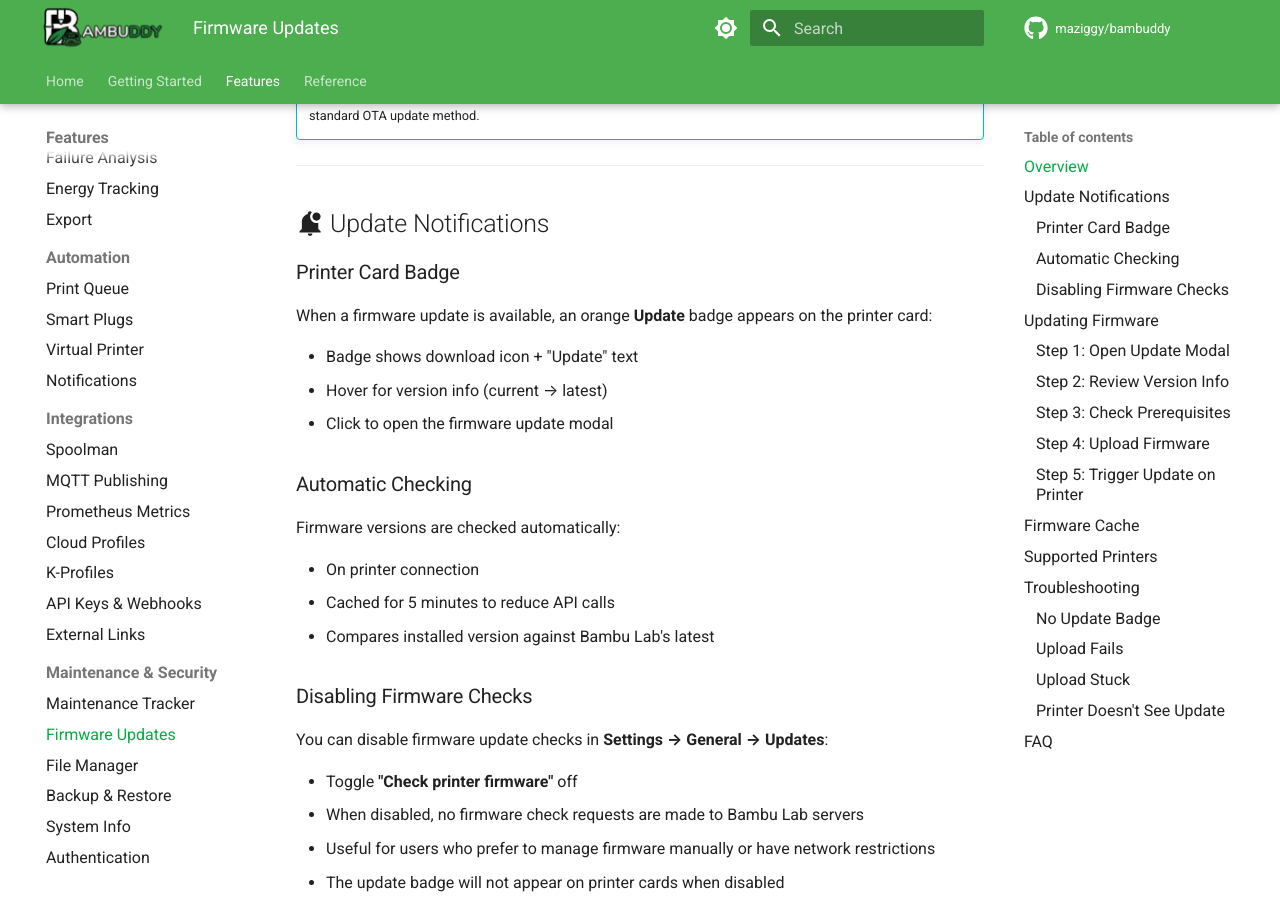
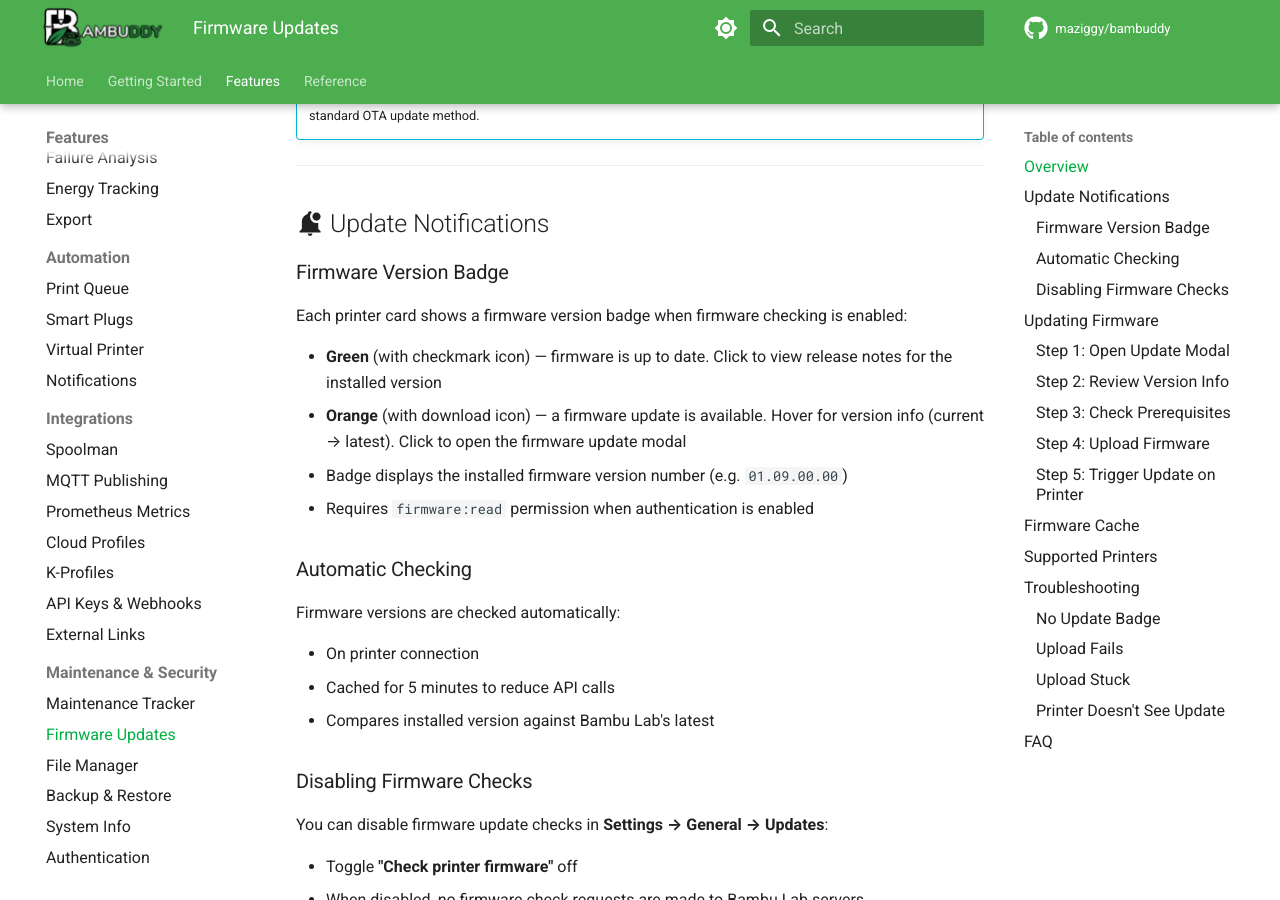
Before and after one commit to maziggy/bambuddy-wiki, an MkDocs documentation site: the page built from docs/features/firmware-updates.md, in a window 1280 px wide and 900 px high, scrolled down 767 px. Built offline with MkDocs 1.6.1 and Material for MkDocs 9.7.7, drawn with Linux system fonts in a browser that asks for light colours; comment, search, counter and statistics services are not loaded; the version menu is left out.

Commit message:
Updated Wiki

```diff
--- a/docs/features/firmware-updates.md
+++ b/docs/features/firmware-updates.md
@@ -28,13 +28,14 @@ Bambu Lab printers typically receive firmware updates through Bambu Cloud. For p
 
 ## :material-bell-badge: Update Notifications
 
-### Printer Card Badge
+### Firmware Version Badge
 
-When a firmware update is available, an orange **Update** badge appears on the printer card:
+Each printer card shows a firmware version badge when firmware checking is enabled:
 
-- Badge shows download icon + "Update" text
-- Hover for version info (current → latest)
-- Click to open the firmware update modal
+- **Green** (with checkmark icon) — firmware is up to date. Click to view release notes for the installed version
+- **Orange** (with download icon) — a firmware update is available. Hover for version info (current → latest). Click to open the firmware update modal
+- Badge displays the installed firmware version number (e.g. `01.09.00.00`)
+- Requires `firmware:read` permission when authentication is enabled
 
 ### Automatic Checking
 
```
